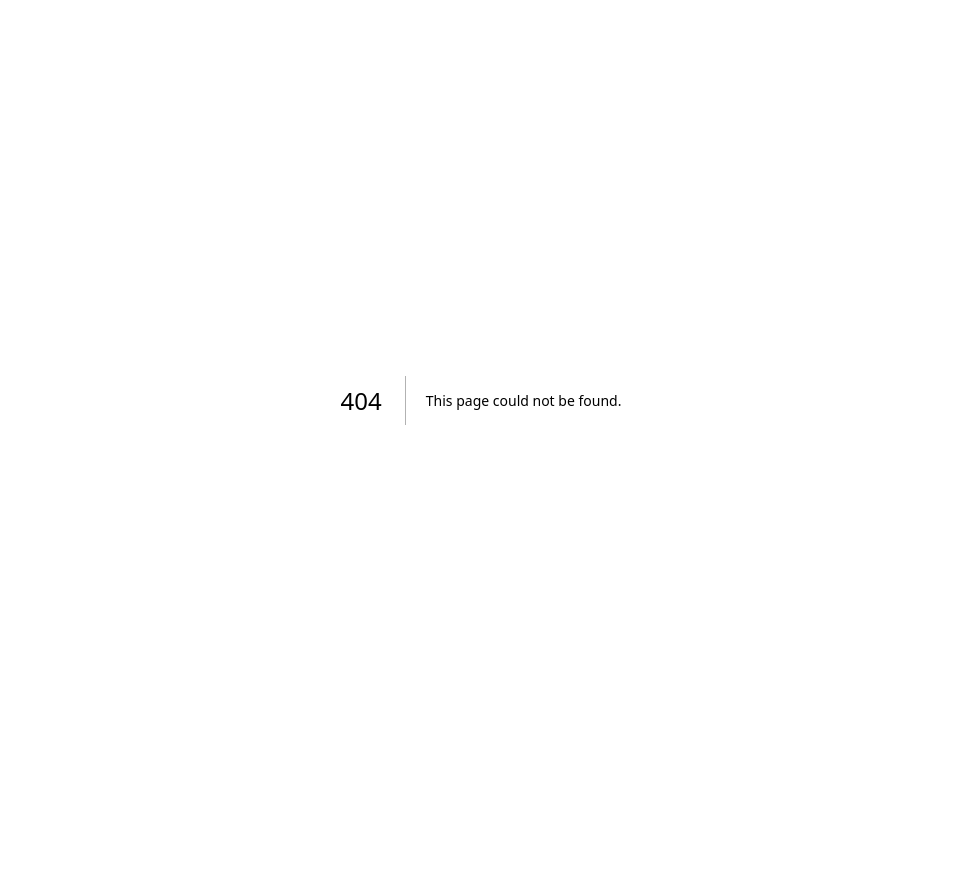
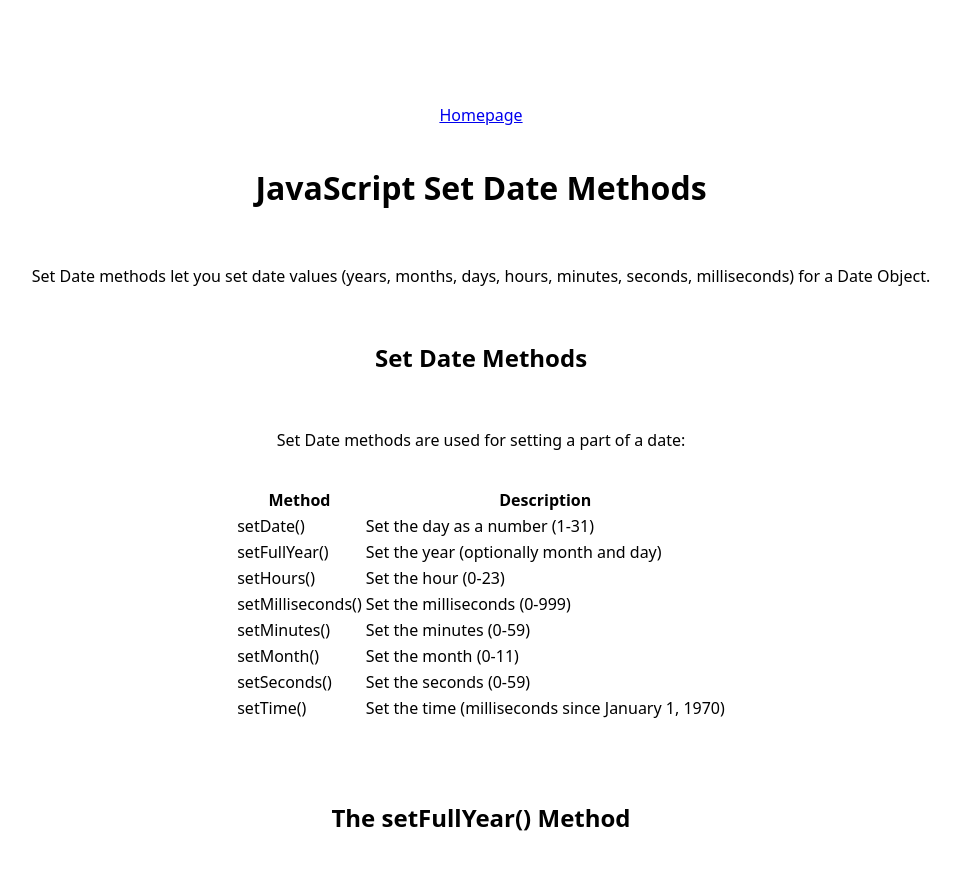
Before and after one commit to GoulartAugusto/javascript-index, a Next.js app: page /JavaScriptSetDateMethods in a window 1280 px wide. Before the commit this address had no page. Shown: the top 870 px of the page, without its empty margins (159-1119 px from the left). Before the commit the page ends 800 px from the top, so only its background shows below. Built offline with nearby package versions, Linux system fonts and the light colour scheme.

Commit message:
creating Set Date methods description page

```diff
--- a/src/app/page.jsx
+++ b/src/app/page.jsx
@@ -78,6 +78,7 @@ export default function Home() {
             <li><Link href='/JavaScriptDateObjects'>JavaScript Date Objects</Link></li>
             <li><Link href='/JavaScriptDateFormats'>JavaScript Date Formats</Link></li>
             <li><Link href='/JavaScriptGetDateMethods'>JavaScript Get Date Methods</Link></li>
+            <li><Link href='/JavaScriptSetDateMethods'>JavaScript Set Date Methods</Link></li>
             <li></li>
             <li></li>
             <li></li>
--- /dev/null
+++ b/src/pages/JavaScriptSetDateMethods.jsx
@@ -0,0 +1,72 @@
+import React from 'react';
+import styles from '../app/page.module.css';
+import Link from 'next/link';
+
+
+const JavaScriptSetDateMethods = () => {
+  return (
+    <main className={styles.main}>
+        <Link href='/'>Homepage</Link>
+
+        <h1>JavaScript Set Date Methods</h1>
+
+        <p>Set Date methods let you set date values (years, months, days, hours, minutes, seconds, milliseconds) for a Date Object.</p>
+
+        {/* Just a mark to separete sections */}
+
+        <h2>Set Date Methods</h2>
+
+        <p>Set Date methods are used for setting a part of a date:</p>
+
+        <table>
+            <tr>
+                <th>Method</th>
+                <th>Description</th>
+            </tr>
+            <tr>
+                <td>setDate()</td>
+                <td>Set the day as a number (1-31)</td>
+            </tr>
+            <tr>
+                <td>setFullYear()</td>
+                <td>Set the year (optionally month and day)</td>
+            </tr>
+            <tr>
+                <td>setHours()</td>
+                <td>Set the hour (0-23)</td>
+            </tr>
+            <tr>
+                <td>setMilliseconds()</td>
+                <td>Set the milliseconds (0-999)</td>
+            </tr>
+            <tr>
+                <td>setMinutes()</td>
+                <td>Set the minutes (0-59)</td>
+            </tr>
+            <tr>
+                <td>setMonth()</td>
+                <td>Set the month (0-11)</td>
+            </tr>
+            <tr>
+                <td>setSeconds()</td>
+                <td>Set the seconds (0-59)</td>
+            </tr>
+            <tr>
+                <td>setTime()</td>
+                <td>Set the time (milliseconds since January 1, 1970)</td>
+            </tr>
+        </table>
+
+        <br />
+
+        {/* Just a mark to separete sections */}
+
+        <h2>The setFullYear() Method</h2>
+
+        <p></p>
+
+    </main>
+  )
+}
+
+export default JavaScriptSetDateMethods
```
